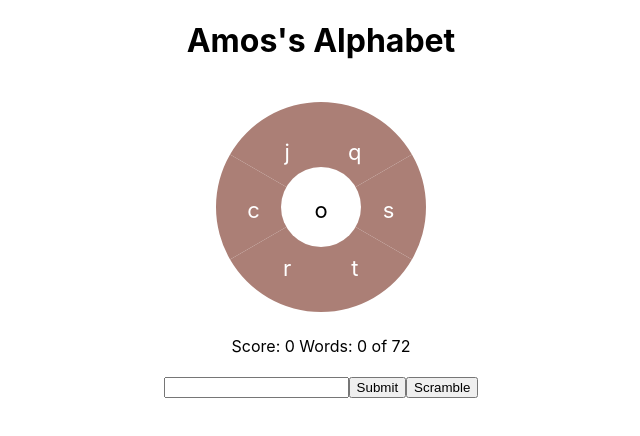
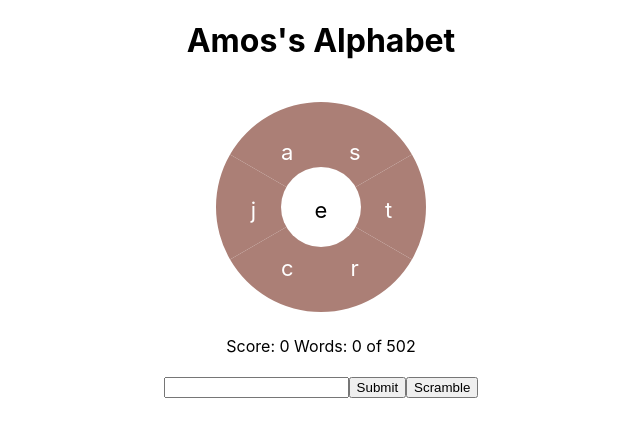
Before and after one commit to vincepmartin/amos, a React (Create React App) app: page / in a window 1280 px wide. Shown: the top 436 px of the page, without its empty margins (319-959 px from the left). Built offline with nearby package versions, Linux system fonts and the light colour scheme.

Commit message:
Required generates AEIOU

```diff
--- a/src/components/Entrance/Entrance.js
+++ b/src/components/Entrance/Entrance.js
@@ -18,6 +18,9 @@ const getRandomLetters = () => {
             letters.push(randLetter)
         }
     }
+
+    // Get a vowel for letters[0]
+    letters[0] = ['a','e','i','o','u'][Math.floor(Math.random() * (4) + 0)]
 
     return letters
 }
```
Also changed, not shown: 1 other file (tests, documents, lock files or other folders).
